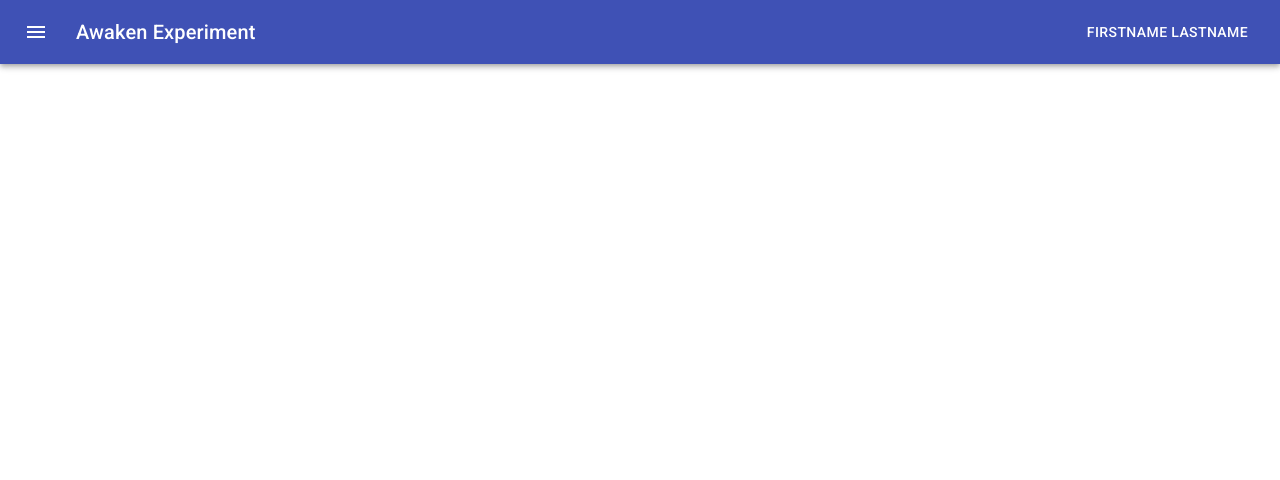
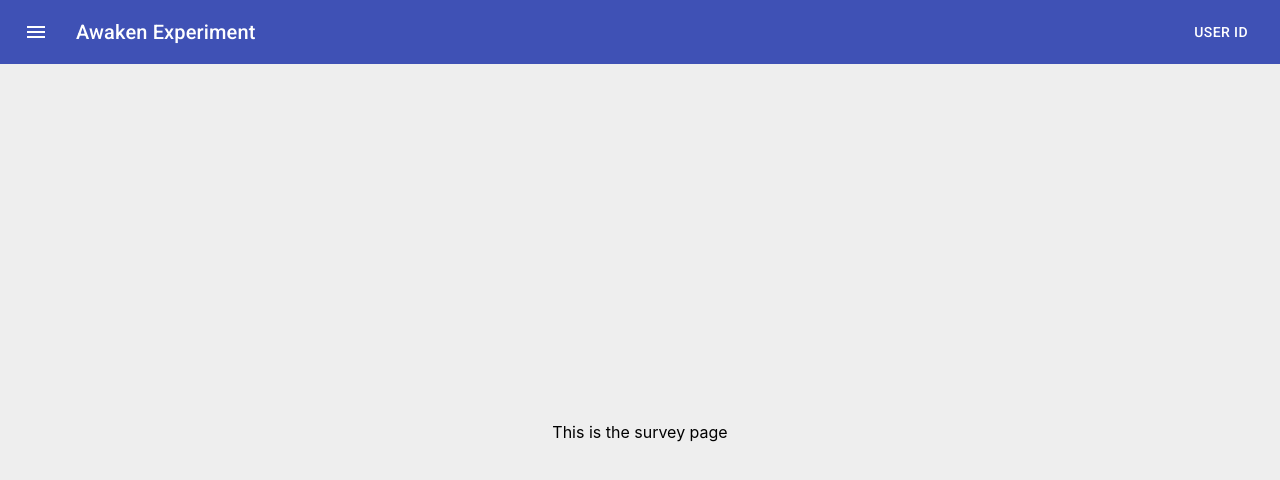
Before and after one commit to athakur36/AwakenExperiment, a React (Create React App) app: page /survey in a window 1280 px wide. Shown: the top 480 px of the page. Built offline with nearby package versions, Linux system fonts and the light colour scheme.

Commit message:
refactoring and scalability

```diff
--- a/src/App.js
+++ /dev/null
@@ -1,23 +0,0 @@
-import React from 'react';
-import { Switch, Route } from 'react-router-dom';
-
-import './App.css';
-import Header from './components/header/header.component';
-import HomePage from './pages/homepage/homepage.component';
-
-function App() {
-  const [currentUser, setCurrentUser] = React.useState('FirstName LastName');
-
-  return (
-    <>
-      <Header userName={currentUser} />
-      <div>
-        <Switch>
-          <Route exact path='/' component={HomePage} />
-        </Switch>
-      </div>
-    </>
-  );
-}
-
-export default App;
--- /dev/null
+++ b/src/App.jsx
@@ -0,0 +1,38 @@
+import React from 'react';
+import './App.css';
+import { Switch, Route } from 'react-router-dom';
+import { makeStyles } from '@material-ui/core/styles';
+import Header from './components/header.component';
+import HomePage from './pages/homePage.component';
+import SurveyPage from './pages/surveyPage.component';
+import ExperimentsPage from './pages/experimentsPage.component';
+
+const useStyles = makeStyles({
+  appBody: {
+    height: 'calc(100vh - 64px)',
+    display: 'flex',
+    alignItems: 'center',
+    justifyContent: 'center',
+    backgroundColor: '#eeeeee',
+  },
+});
+
+function App() {
+  const classes = useStyles();
+  const [currentUser, setCurrentUser] = React.useState('USER ID');
+
+  return (
+    <>
+      <Header userName={currentUser} />
+      <div className={classes.appBody}>
+        <Switch>
+          <Route exact path='/' component={HomePage} />
+          <Route exact path='/survey' component={SurveyPage} />
+          <Route exact path='/experiments' component={ExperimentsPage} />
+        </Switch>
+      </div>
+    </>
+  );
+}
+
+export default App;
--- a/src/components/header/header.component.jsx
+++ b/src/components/header.component.jsx
@@ -1,15 +1,21 @@
 import React from 'react';
 import { makeStyles } from '@material-ui/core/styles';
-import AppBar from '@material-ui/core/AppBar';
-import Toolbar from '@material-ui/core/Toolbar';
-import Typography from '@material-ui/core/Typography';
-import Button from '@material-ui/core/Button';
-import IconButton from '@material-ui/core/IconButton';
+import {
+  AppBar,
+  Toolbar,
+  Typography,
+  Button,
+  IconButton,
+} from '@material-ui/core';
 import MenuIcon from '@material-ui/icons/Menu';
+import * as Colors from '../constants/colors';
 
 const useStyles = makeStyles((theme) => ({
   root: {
     flexGrow: 1,
+    '& > header': {
+      backgroundColor: Colors.PRIMARY,
+    },
   },
   menuButton: {
     marginRight: theme.spacing(2),
--- a/src/pages/homepage/homepage.component.jsx
+++ b/src/components/login.component.jsx
@@ -1,15 +1,9 @@
 import React from 'react';
 import { makeStyles } from '@material-ui/core/styles';
 import { Button, TextField, Card, CardContent } from '@material-ui/core';
+import * as Colors from '../constants/colors';
 
 const useStyles = makeStyles({
-  root: {
-    height: 'calc(100vh - 64px)',
-    display: 'flex',
-    alignItems: 'center',
-    justifyContent: 'center',
-    backgroundColor: '#eeeeee',
-  },
   card: {
     minWidth: 500,
     minHeight: 350,
@@ -27,18 +21,18 @@ const useStyles = makeStyles({
   loginTitle: {
     fontSize: 24,
     fontWeight: 'bold',
-    color: '#3f51b5',
+    color: Colors.PRIMARY,
   },
   login: {
     width: '100%',
   },
 });
 
-const HomePage = () => {
+const Login = () => {
   const classes = useStyles();
 
   return (
-    <div className={classes.root}>
+    <>
       <Card className={classes.card}>
         <CardContent className={classes.cardContent}>
           <div className={classes.loginTitle}>Login to Awaken Experiment</div>
@@ -60,8 +54,8 @@ const HomePage = () => {
           </Button>
         </CardContent>
       </Card>
-    </div>
+    </>
   );
 };
 
-export default HomePage;
+export default Login;
--- /dev/null
+++ b/src/constants/colors.js
@@ -0,0 +1,3 @@
+export const PRIMARY = '#3f51b5';
+export const BACKGROUND = '#eeeeee';
+export const SECONDARY = '#b53293';
--- /dev/null
+++ b/src/pages/experimentsPage.component.jsx
@@ -0,0 +1,12 @@
+import React from 'react';
+import { makeStyles } from '@material-ui/core/styles';
+
+const useStyles = makeStyles({});
+
+const ExperimentsPage = () => {
+  const classes = useStyles();
+
+  return <div>This is the experiments page</div>;
+};
+
+export default ExperimentsPage;
--- /dev/null
+++ b/src/pages/homePage.component.jsx
@@ -0,0 +1,17 @@
+import React from 'react';
+import { makeStyles } from '@material-ui/core/styles';
+import Login from '../components/login.component';
+
+const useStyles = makeStyles({});
+
+const HomePage = () => {
+  const classes = useStyles();
+
+  return (
+    <div>
+      <Login />
+    </div>
+  );
+};
+
+export default HomePage;
--- /dev/null
+++ b/src/pages/surveyPage.component.jsx
@@ -0,0 +1,12 @@
+import React from 'react';
+import { makeStyles } from '@material-ui/core/styles';
+
+const useStyles = makeStyles({});
+
+const SurveyPage = () => {
+  const classes = useStyles();
+
+  return <div>This is the survey page</div>;
+};
+
+export default SurveyPage;
```
